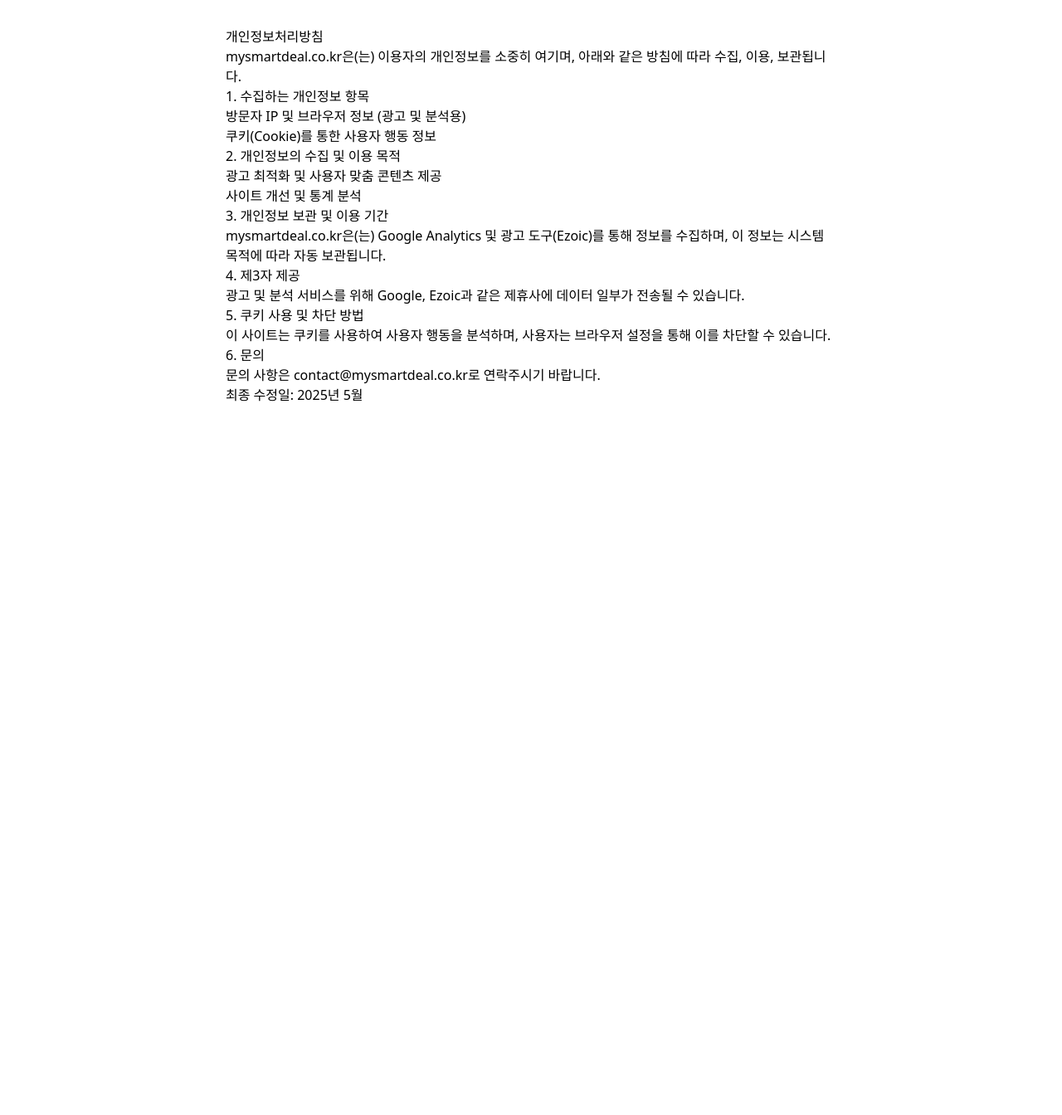
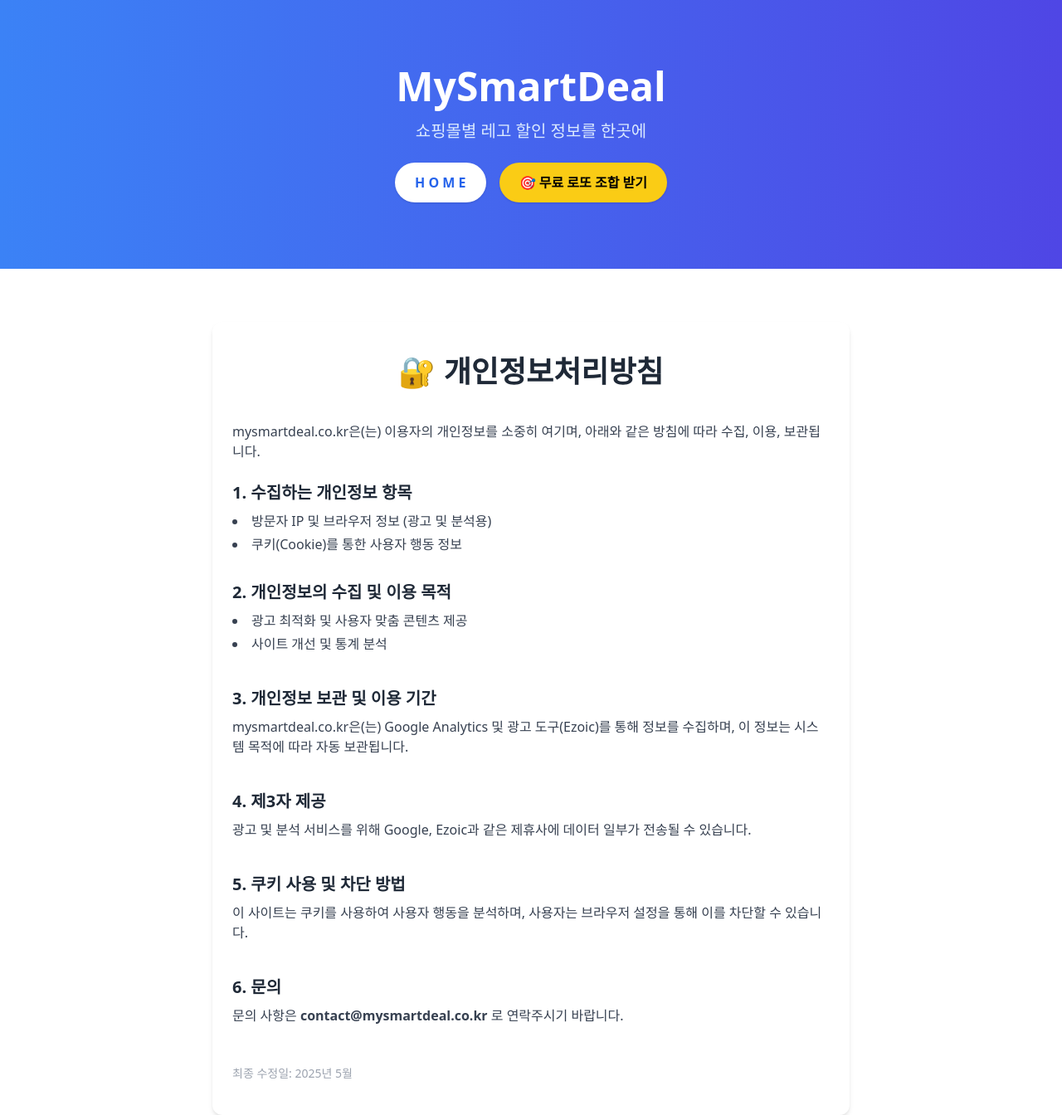
Before and after one commit to mysmartdeal/mysmartdeal, a Next.js app: page /privacy-policy in a window 1280 px wide. Shown: the whole page at 83% size. Before the commit the page ends 800 px from the top, so only its background shows below. Built offline with nearby package versions, Linux system fonts and the light colour scheme.

Commit message:
Update privacy-policy.js

```diff
--- a/pages/privacy-policy.js
+++ b/pages/privacy-policy.js
@@ -1,35 +1,70 @@
-// pages/privacy-policy.js
+import Layout from "../components/Layout";
+
 export default function PrivacyPolicy() {
   return (
-    <div style={{ padding: '2rem', maxWidth: '800px', margin: 'auto' }}>
-      <h1>개인정보처리방침</h1>
-      <p>mysmartdeal.co.kr은(는) 이용자의 개인정보를 소중히 여기며, 아래와 같은 방침에 따라 수집, 이용, 보관됩니다.</p>
+    <Layout>
+      <div className="max-w-3xl mx-auto mt-16 bg-white shadow-md rounded-xl px-6 py-10">
+        <h1 className="text-3xl sm:text-4xl font-bold text-center text-gray-800 mb-10">
+          🔐 개인정보처리방침
+        </h1>
 
-      <h2>1. 수집하는 개인정보 항목</h2>
-      <ul>
-        <li>방문자 IP 및 브라우저 정보 (광고 및 분석용)</li>
-        <li>쿠키(Cookie)를 통한 사용자 행동 정보</li>
+        <p className="text-gray-700 mb-6">
+          mysmartdeal.co.kr은(는) 이용자의 개인정보를 소중히 여기며, 아래와 같은 방침에 따라 수집, 이용, 보관됩니다.
+        </p>
+
+        <Section title="1. 수집하는 개인정보 항목" items={[
+          "방문자 IP 및 브라우저 정보 (광고 및 분석용)",
+          "쿠키(Cookie)를 통한 사용자 행동 정보",
+        ]} />
+
+        <Section title="2. 개인정보의 수집 및 이용 목적" items={[
+          "광고 최적화 및 사용자 맞춤 콘텐츠 제공",
+          "사이트 개선 및 통계 분석",
+        ]} />
+
+        <h2 className="text-xl font-semibold mt-10 mb-2 text-gray-800">
+          3. 개인정보 보관 및 이용 기간
+        </h2>
+        <p className="text-gray-700 mb-6">
+          mysmartdeal.co.kr은(는) Google Analytics 및 광고 도구(Ezoic)를 통해 정보를 수집하며, 이 정보는 시스템 목적에 따라 자동 보관됩니다.
+        </p>
+
+        <h2 className="text-xl font-semibold mt-10 mb-2 text-gray-800">
+          4. 제3자 제공
+        </h2>
+        <p className="text-gray-700 mb-6">
+          광고 및 분석 서비스를 위해 Google, Ezoic과 같은 제휴사에 데이터 일부가 전송될 수 있습니다.
+        </p>
+
+        <h2 className="text-xl font-semibold mt-10 mb-2 text-gray-800">
+          5. 쿠키 사용 및 차단 방법
+        </h2>
+        <p className="text-gray-700 mb-6">
+          이 사이트는 쿠키를 사용하여 사용자 행동을 분석하며, 사용자는 브라우저 설정을 통해 이를 차단할 수 있습니다.
+        </p>
+
+        <h2 className="text-xl font-semibold mt-10 mb-2 text-gray-800">
+          6. 문의
+        </h2>
+        <p className="text-gray-700 mb-6">
+          문의 사항은 <strong>contact@mysmartdeal.co.kr</strong> 로 연락주시기 바랍니다.
+        </p>
+
+        <p className="text-sm text-gray-400 mt-12">최종 수정일: 2025년 5월</p>
+      </div>
+    </Layout>
+  );
+}
+
+function Section({ title, items }) {
+  return (
+    <div className="mb-8">
+      <h2 className="text-xl font-semibold mb-2 text-gray-800">{title}</h2>
+      <ul className="list-disc list-inside text-gray-700 space-y-1">
+        {items.map((item, idx) => (
+          <li key={idx}>{item}</li>
+        ))}
       </ul>
-
-      <h2>2. 개인정보의 수집 및 이용 목적</h2>
-      <ul>
-        <li>광고 최적화 및 사용자 맞춤 콘텐츠 제공</li>
-        <li>사이트 개선 및 통계 분석</li>
-      </ul>
-
-      <h2>3. 개인정보 보관 및 이용 기간</h2>
-      <p>mysmartdeal.co.kr은(는) Google Analytics 및 광고 도구(Ezoic)를 통해 정보를 수집하며, 이 정보는 시스템 목적에 따라 자동 보관됩니다.</p>
-
-      <h2>4. 제3자 제공</h2>
-      <p>광고 및 분석 서비스를 위해 Google, Ezoic과 같은 제휴사에 데이터 일부가 전송될 수 있습니다.</p>
-
-      <h2>5. 쿠키 사용 및 차단 방법</h2>
-      <p>이 사이트는 쿠키를 사용하여 사용자 행동을 분석하며, 사용자는 브라우저 설정을 통해 이를 차단할 수 있습니다.</p>
-
-      <h2>6. 문의</h2>
-      <p>문의 사항은 contact@mysmartdeal.co.kr로 연락주시기 바랍니다.</p>
-
-      <p>최종 수정일: 2025년 5월</p>
     </div>
   );
 }
```
